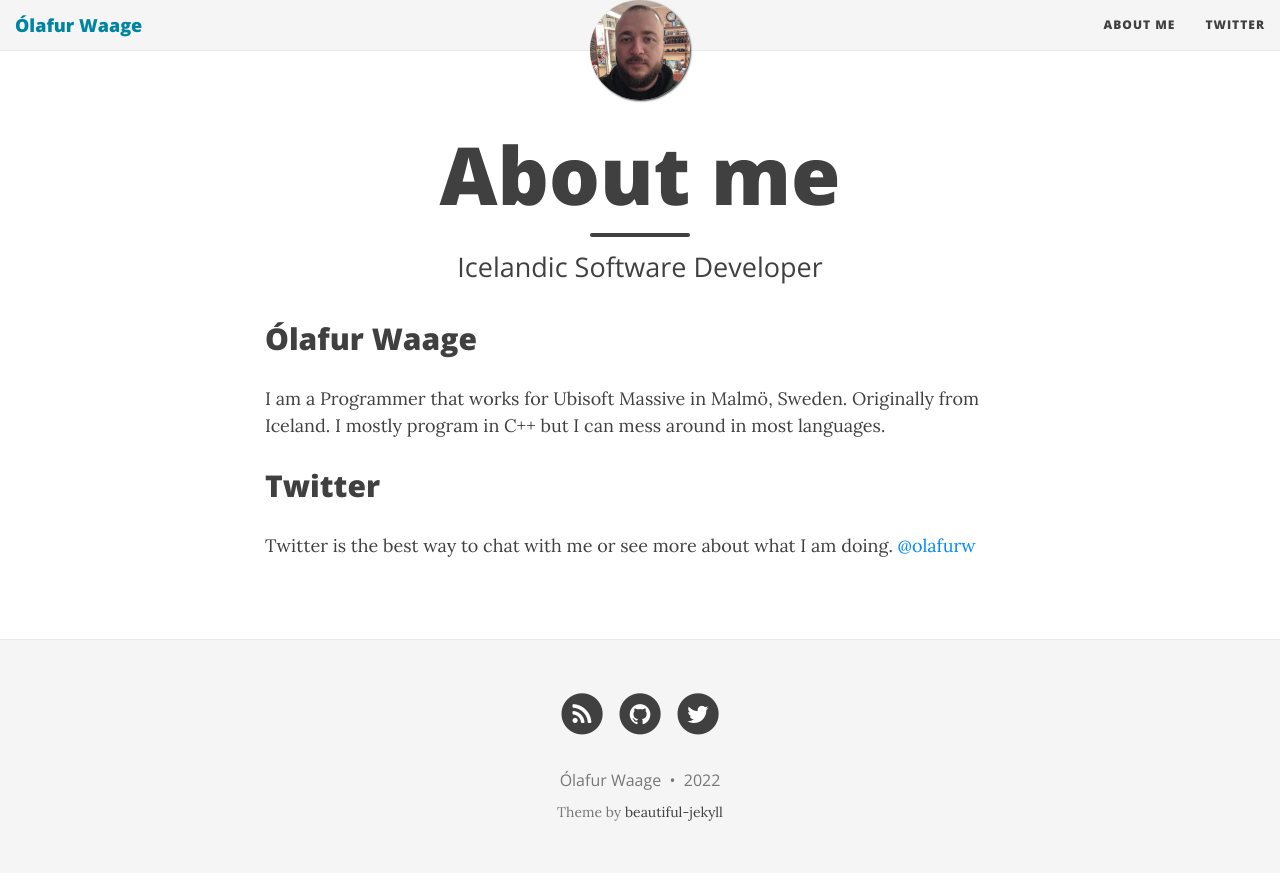
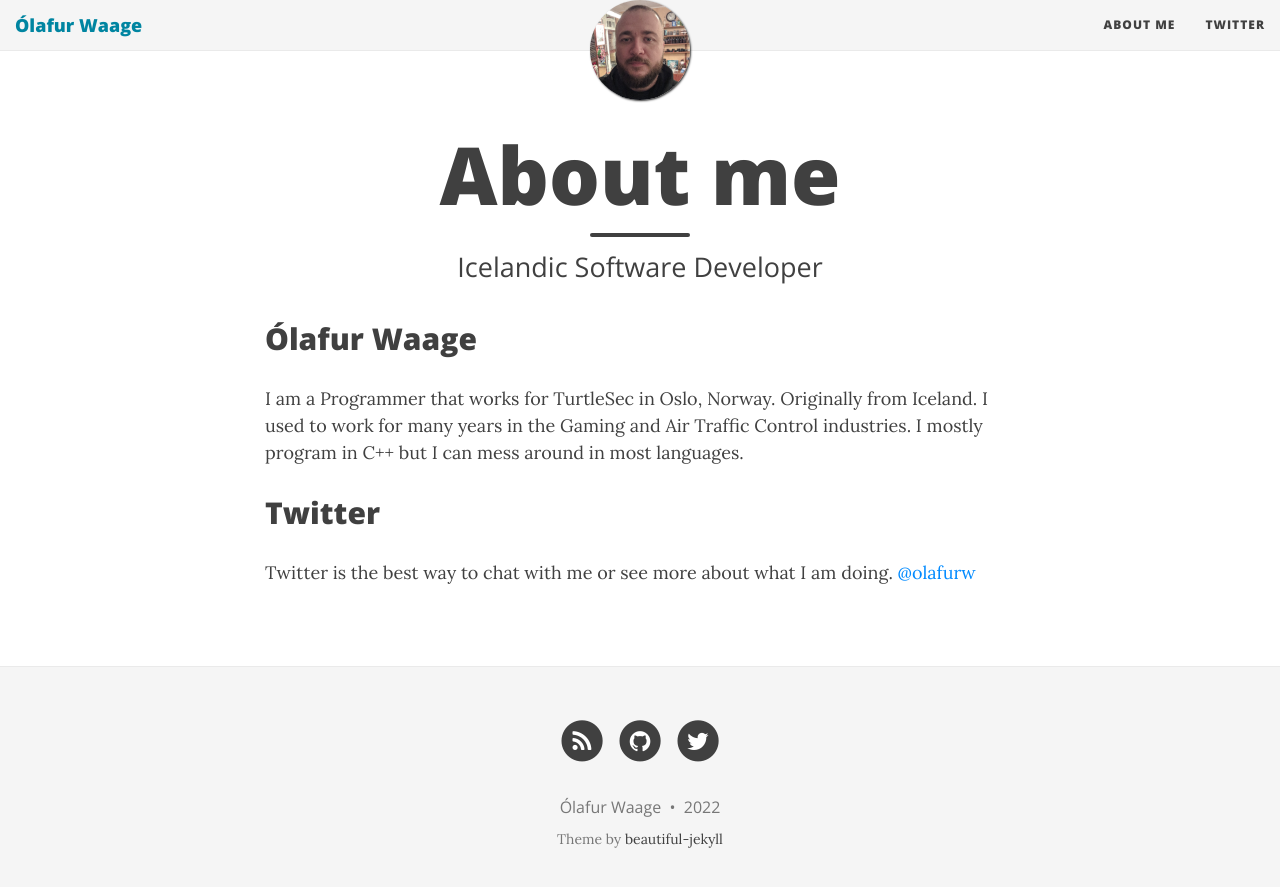
Before and after one commit to olafurw/olafurw.github.io, a Jekyll site: the page built from aboutme.md, in a window 1280 px wide. Shown: the top 887 px of the page. Built offline with Jekyll 4.4.1, drawn with Linux system fonts in a browser that asks for light colours; nearby versions of some CDN libraries.

Commit message:
Updating about me.

```diff
--- a/aboutme.md
+++ b/aboutme.md
@@ -6,7 +6,7 @@ subtitle: Icelandic Software Developer
 
 ## Ólafur Waage
 
-I am a Programmer that works for Ubisoft Massive in Malmö, Sweden. Originally from Iceland. I mostly program in C++ but I can mess around in most languages.
+I am a Programmer that works for TurtleSec in Oslo, Norway. Originally from Iceland. I used to work for many years in the Gaming and Air Traffic Control industries. I mostly program in C++ but I can mess around in most languages.
 
 ## Twitter
 
```
